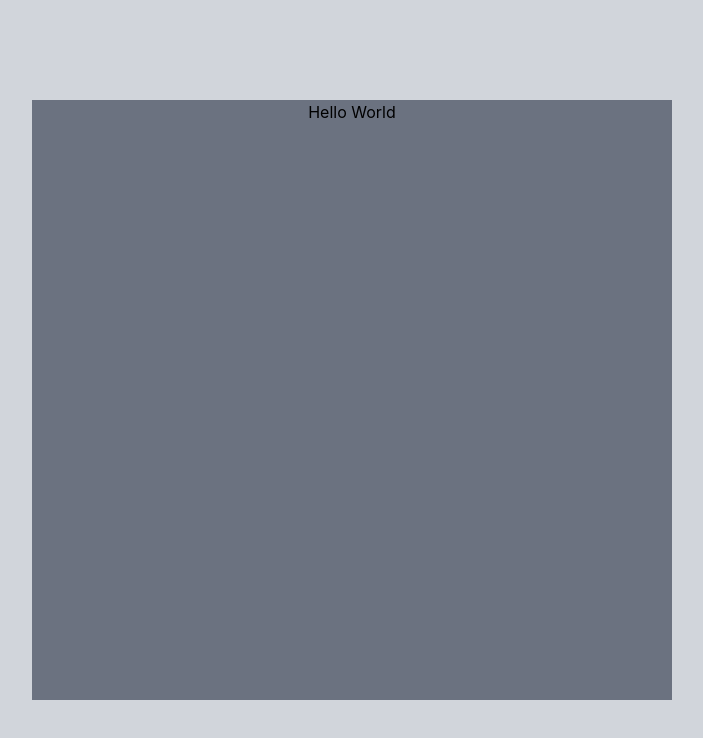
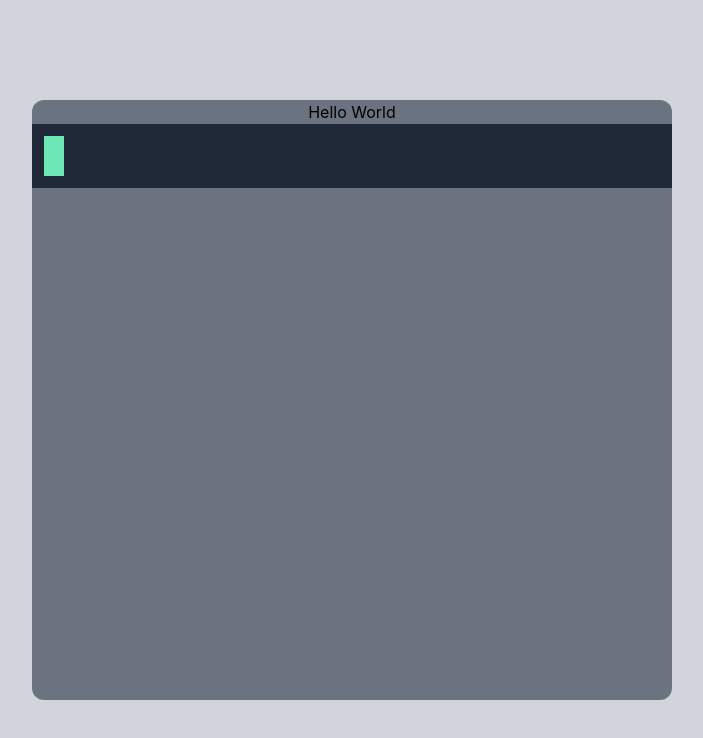
Before and after one commit to strauss02/muza, a React (Create React App) app in the folder muza/: page / in a window 1280 px wide. Shown: the top 738 px of the page, without its empty margins (288-991 px from the left). Built offline with nearby package versions, Linux system fonts and the light colour scheme.

Commit message:
add basic components

```diff
--- a/muza/src/components/Board.js
+++ b/muza/src/components/Board.js
@@ -1,9 +1,11 @@
 import React, { useState } from 'react'
+import Track from './Track'
 
 function Board() {
   return (
-    <div className=" h-3/4 bg-gray-500 w-1/2">
+    <div className=" h-3/4 bg-gray-500 w-1/2 rounded-xl">
       <h1> Hello World</h1>
+      <Track />
     </div>
   )
 }
--- /dev/null
+++ b/muza/src/components/Note.js
@@ -0,0 +1,14 @@
+import React, { useState } from 'react'
+
+function Note() {
+  const [isOn, setNoteOn] = useState(false)
+
+  return (
+    <div
+      onClick={() => setNoteOn(!isOn)}
+      className="bg-green-300 w-5 h-10 m-3 hover:bg-green-500"
+    ></div>
+  )
+}
+
+export default Note
--- /dev/null
+++ b/muza/src/components/Track.js
@@ -0,0 +1,12 @@
+import React from 'react'
+import Note from './Note'
+
+function Track() {
+  return (
+    <div className="w-full h-16 bg-gray-800 flex justify-items-start items-center ">
+      <Note />
+    </div>
+  )
+}
+
+export default Track
```
